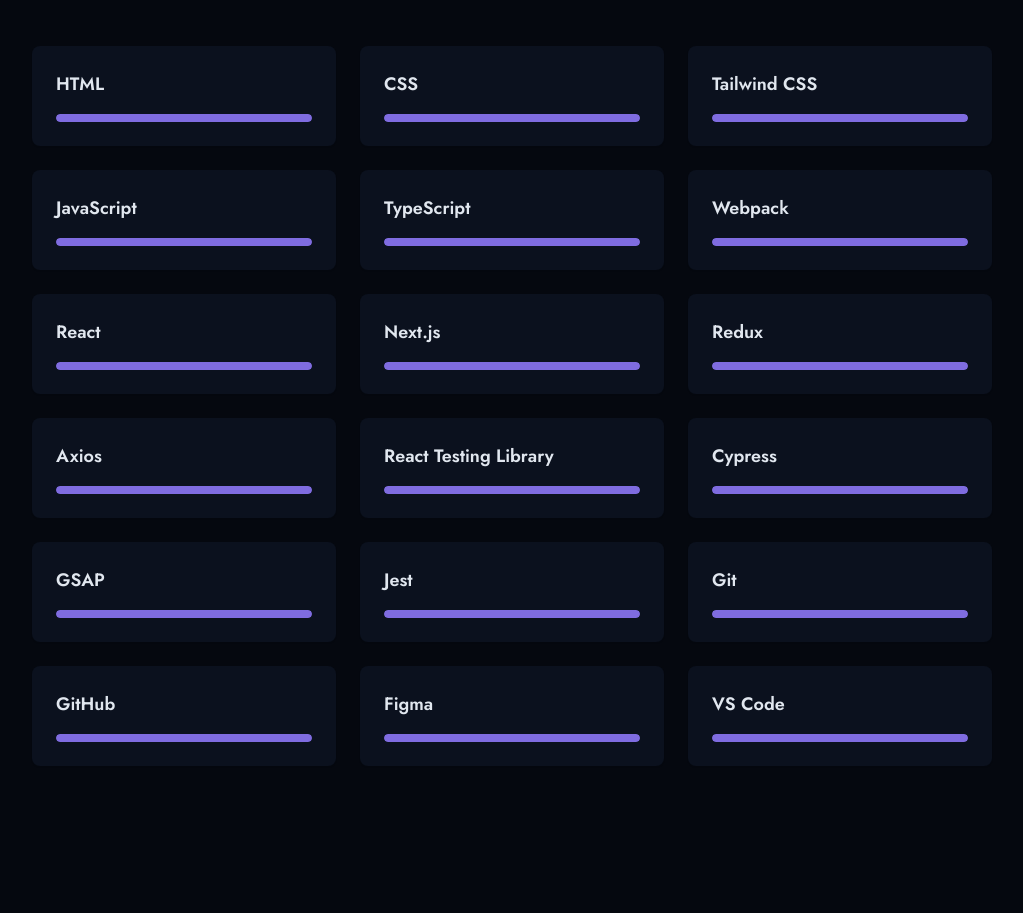
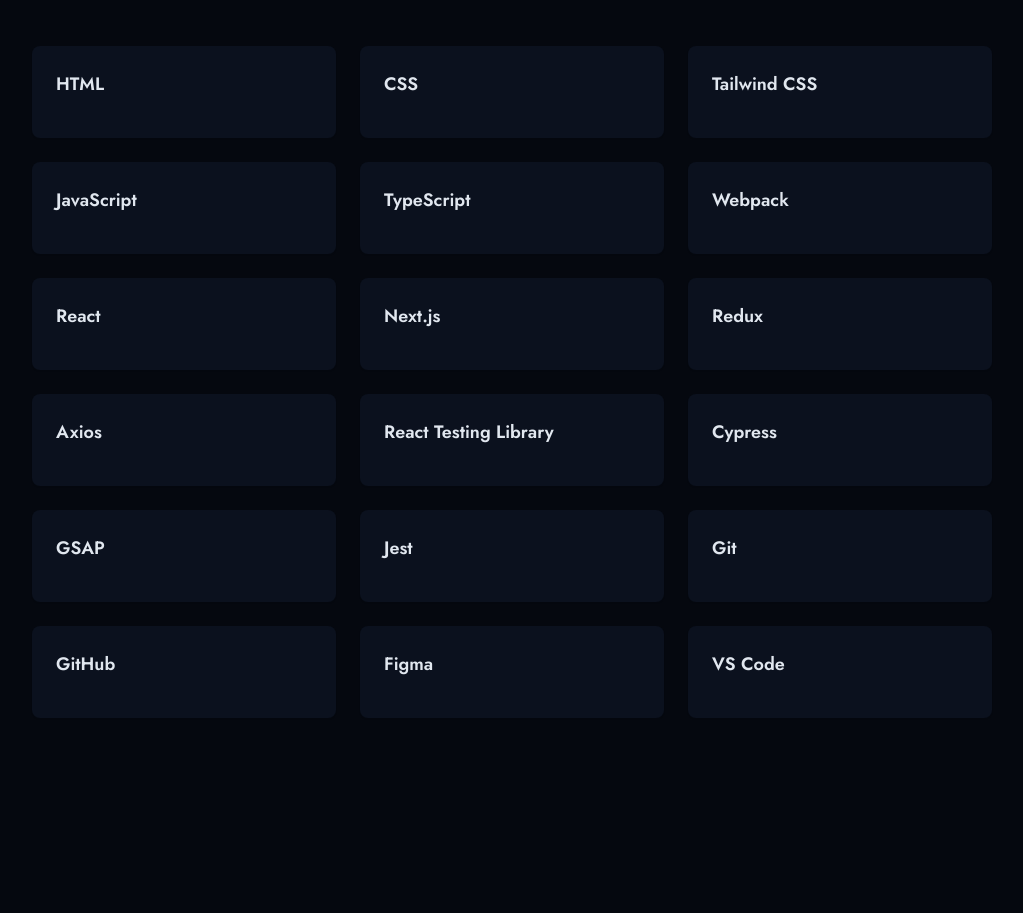
Before and after one commit to dikaafty/dikaafty-portofolio, a React (Vite) app: page / in a window 1280 px wide. Shown: the part 1566-2479 px from the top of the page, without its empty margins (128-1151 px from the left). Built offline with nearby package versions, Linux system fonts and the light colour scheme.

Commit message:
Remove skill level progress and its container in SkillsSection

```diff
--- a/src/components/SkillsSection.jsx
+++ b/src/components/SkillsSection.jsx
@@ -112,13 +112,6 @@ const SkillsSection = () => {
                 <div className="text-left mb-4">
                   <h3 className="font-jost font-semibold text-lg">{skill.name}</h3>
                 </div>
-
-                <div className="w-full bg-secondary/50 h-2 rounded-full overflow-hidden">
-                  <div
-                    className="bg-primary h-2 rounded-full origin-left animate-[grow_1.5s_ease-in-out]"
-                    style={{ width: `${skill.level}%` }}
-                  />
-                </div>
               </div>
             ))
           }
```
